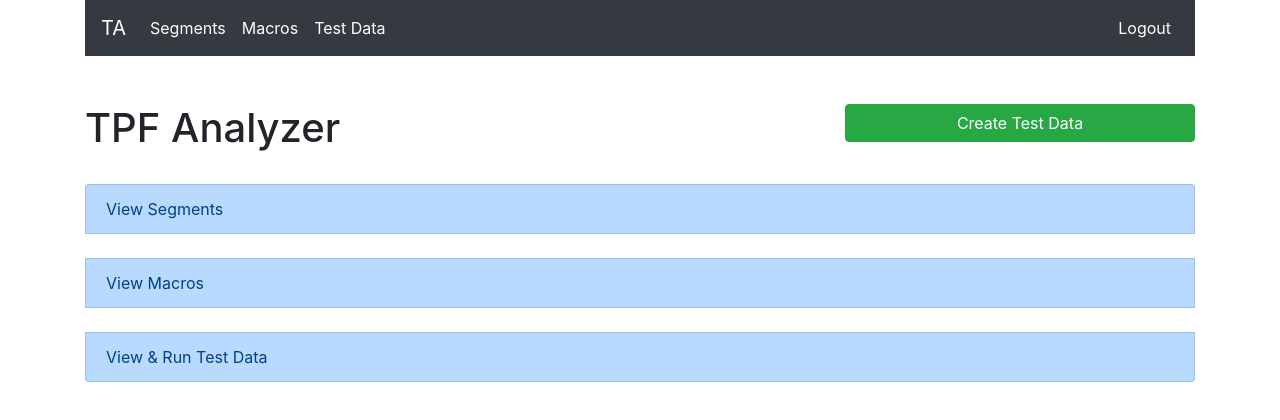
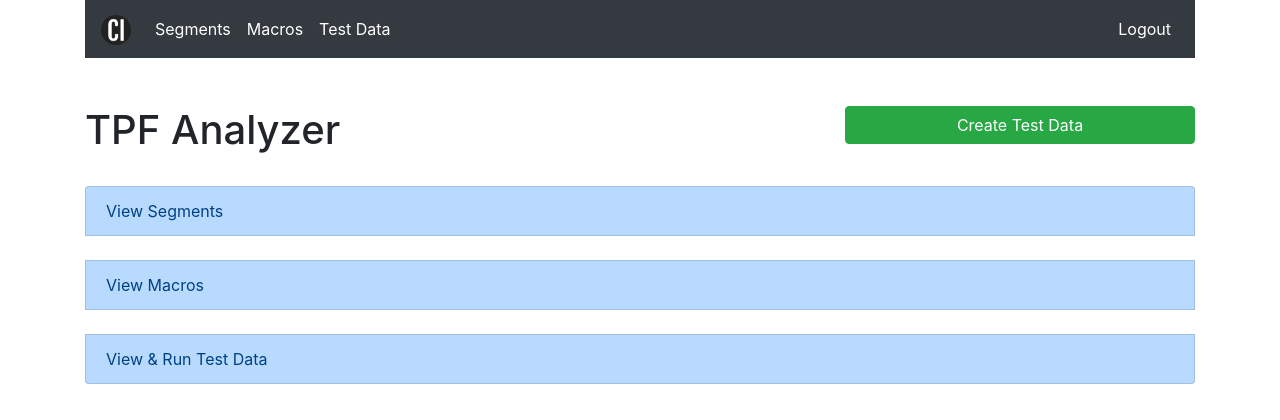
Before and after one commit to crazynayan/tpf2, a Flask app: page / in a window 1280 px wide. Shown: the top 420 px of the page. Run offline with Flask 2, Linux system fonts and the light colour scheme; the visitor is signed in with stand-in values (Sample User, id 1); parts of the project's set-up code (start-up, migrations or seed data) failed here and were passed over; some libraries are stand-ins or nearby versions.

Commit message:
v6 - CI Logo and favicon

```diff
--- a/flask_app/templates/base.html
+++ b/flask_app/templates/base.html
@@ -10,13 +10,17 @@
           integrity="sha384-Vkoo8x4CGsO3+Hhxv8T/Q5PaXtkKtu6ug5TOeNV6gBiFeWPGFN9MuhOf23Q9Ifjh"
           crossorigin="anonymous">
     <link rel="stylesheet" href="{{ url_for('static', filename='css/main.css') }}">
+    <!-- Favicon -->
+    <link rel="icon" href="{{ url_for('static', filename='favicon.ico') }}">
 </head>
 
 <body>
 <!-- NavBar -->
 <div class="container">
     <nav class="navbar navbar-dark bg-dark navbar-expand-sm">
-        <a class="navbar-brand" href="{{ url_for('home') }}">TA</a>
+        <a class="navbar-brand" href="{{ url_for('home') }}">
+            <img src="{{ url_for('static', filename='brand.png') }}" alt="CI" width="30" height="30" class="">
+        </a>
         <button class="navbar-toggler" data-toggle="collapse" data-target="#navbarMenu">
             <span class="navbar-toggler-icon"></span>
         </button>
```
Also changed, not shown: flask_app/static/brand.png (added), flask_app/static/favicon.ico (added).
